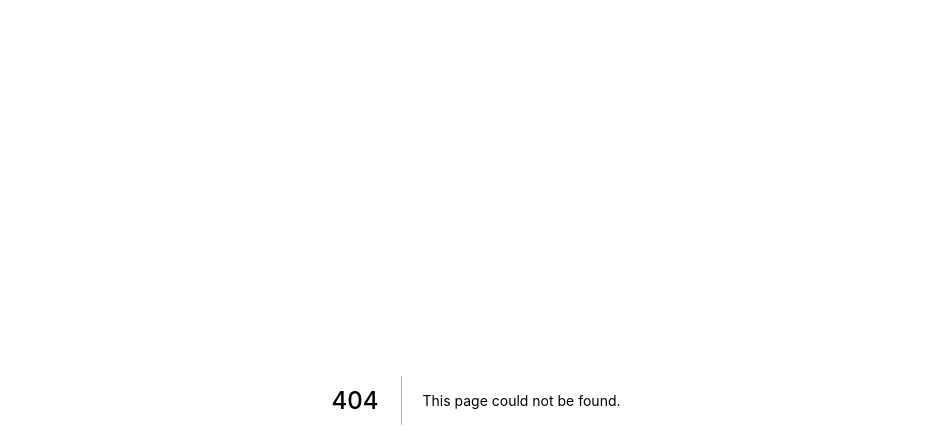
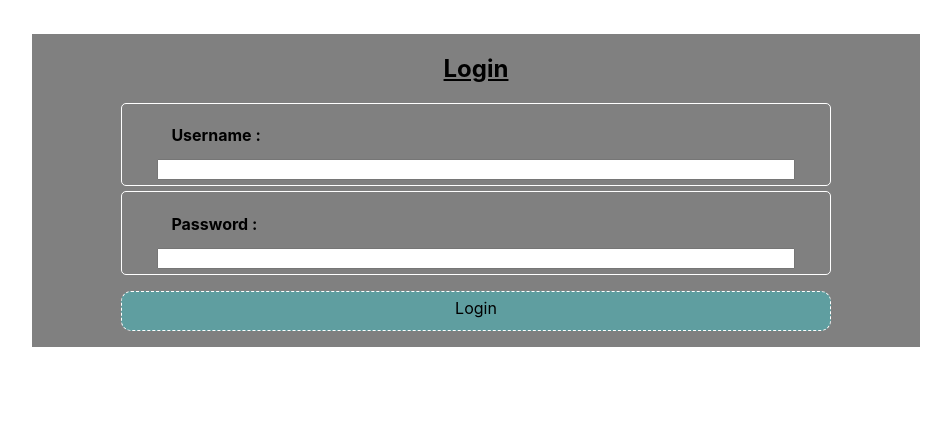
Before and after one commit to ericard42/Weather_App, a Next.js app in the folder front/: page /login in a window 1280 px wide. Before the commit this address had no page. Shown: the top 448 px of the page, without its empty margins (164-1115 px from the left). Built offline with nearby package versions, Linux system fonts and the light colour scheme.

Commit message:
Feat: Check if user is logged in home page

```diff
--- a/front/package.json
+++ b/front/package.json
@@ -10,6 +10,8 @@
   },
   "dependencies": {
     "axios": "^0.27.2",
+    "cookie-cutter": "^0.2.0",
+    "cookies-next": "^2.1.1",
     "next": "12.3.0",
     "react": "18.2.0",
     "react-dom": "18.2.0"
--- a/front/pages/index.js
+++ b/front/pages/index.js
@@ -1,12 +1,10 @@
 import Head from 'next/head'
-import Image from 'next/image'
 import styles from '../styles/Home.module.css'
 import Link from 'next/link'
-import {useAmp} from "next/amp";
 import {useEffect, useState} from "react";
-import {getLocationOrigin} from "next/dist/shared/lib/utils";
 import axios from "axios";
 import {console} from "next/dist/compiled/@edge-runtime/primitives/console";
+import {getCookie, removeCookies} from "cookies-next";
 
 export function MyHead({title}) {
     return (
@@ -29,7 +27,7 @@ function MyTitle() {
 function Connexion() {
     return (
         <div className={styles.login_box}>
-            <Link href={"/sign-in"}>
+            <Link href={"/login"}>
                 <a className={styles.text}>
                     Login
                 </a>
@@ -72,36 +70,57 @@ function Search() {
 }
 
 export default function Home() {
-    const [loggedIn, setLoggedIn] = useState(false)
     const [name, setName] = useState("")
+    let username = ""
+    let token = ""
 
-    useEffect(() => {
-        console.log("Mounted")
-        if (loggedIn === false) {
-            console.log("Not Logged in")
-
+    const checkUser = async () => {
         axios({
             method: 'get',
-                url: "http://localhost:3000/user/mlabouri",
+            url: "http://localhost:3000/user/" + name,
             headers: {
-                    Authorization: 'Bearer eyJhbGciOiJIUzI1NiIsInR5cCI6IkpXVCJ9.eyJ1c2VybmFtZSI6Im1sYWJvdXJpIiwidXNlciI6IjYxMDMzNTIyLWYzNDItNGI1Ni1iZmE2LTgwN2I4ZTU5MmQ2MSIsImlhdCI6MTY2MzAwMTIzN30.icrbE1vgMtXL7yUd4DEUSVhm9B56djUlrhRnJ3EGSNk',
+                Authorization: 'Bearer ' + token,
                 "content-type": "application/json",
             }
         })
             .then((response) => {
-                    console.log(response.data)
+                return true
             })
             .catch((e) => {
-                    console.log("fess")
+                return false
             })
     }
+
+    useEffect(  () => {
+        window.localStorage.setItem("session", 'nfesdecjnmeas')
+        window.localStorage.setItem('username', "ericard")
+
+        token = window.localStorage.getItem("session")
+        username = window.localStorage.getItem("username")
+
+        console.log(token)
+        console.log(username)
+        if (!token || !username) {
+            console.log("Not Logged in")
+        }
         else {
+            (async () => {
                 console.log("Logged In")
+                if (await checkUser() === true) {
+                    console.log("Verification is good")
+                    setName(username)
                 }
-        return () => {
-            console.log("Unmounted")
+                else {
+                    console.log("Verification is bad")
+                    throw 'User not found'
                 }
+            })()
+                .catch((e) => {
+                    throw e
                 })
+        }
+        return () => {}
+    }, [])
 
   return (
     <div className={styles.container}>
@@ -110,7 +129,7 @@ export default function Home() {
       <main className={styles.main}>
         <MyTitle/>
           <div className={styles.content}>
-              { loggedIn === true ? <Welcome username={name}/> : <Connexion/> }
+              { name !== "" ? <Welcome username={name}/> : <Connexion/> }
               <Search/>
           </div>
       </main>
--- /dev/null
+++ b/front/pages/login.js
@@ -0,0 +1,40 @@
+import Link from "next/link";
+import {MyHead} from "./index";
+import styles from '../styles/Sign-In.module.css'
+
+function FormBox({type, name}) {
+    return (
+        <div className={styles.field_box}>
+            <h4 className={styles.form_text}>{name} :</h4>
+            <input type={type} id={type} className={styles.form}/>
+        </div>
+    )
+}
+
+function LoginBox() {
+    return (
+        <div className={styles.login_box}>
+            <div className={styles.fields}>
+                <h2 className={styles.login_text}>Login</h2>
+                <FormBox type={'text'} name={"Username"}/>
+                <FormBox type={'password'} name={"Password"}/>
+                <Link href={"/"}>
+                    <a><p className={styles.login_button}>
+                        Login
+                    </p></a>
+                </Link>
+            </div>
+        </div>
+    )
+}
+
+export default function Login() {
+    return (
+        <>
+            <MyHead title={"Login"}/>
+            <main className={styles.main}>
+                <LoginBox/>
+            </main>
+        </>
+    )
+}
--- a/front/styles/Home.module.css
+++ b/front/styles/Home.module.css
@@ -21,8 +21,8 @@
   display: flex;
   flex-direction: column;
   width: 80%;
-
-  margin-top: 20%;
+  border: 1px solid white;
+  margin-top: 20px;
 }
 
 .login_box {
--- a/front/styles/Sign-In.module.css
+++ b/front/styles/Sign-In.module.css
@@ -8,7 +8,7 @@
 .login_box {
     background: gray;
     border: 4px solid white;
-    margin-top: 35%;
+    margin-top: 30px;
     width: 70%;
     display: flex;
     flex-direction: column;
```
Also changed, not shown: front/pages/inscription.js (renamed from front/pages/sign-in.js, +9 -7 lines), 1 other file (tests, documents, lock files or other folders). Lines whose indentation alone changed are shown as unchanged.
